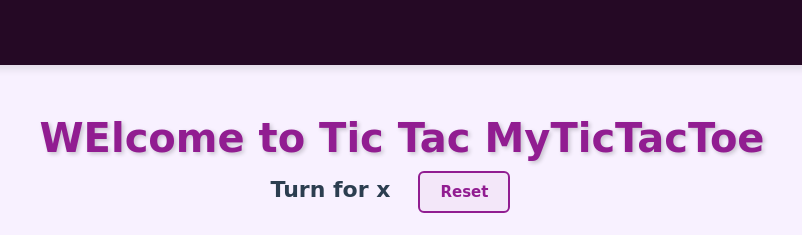
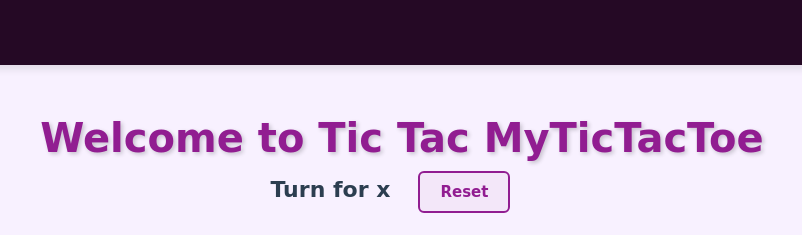
Before and after one commit to nitin-sisodiya/Tic-Tac-Toe, a plain HTML site: page index.html in a window 1280 px wide. Shown: the top 235 px of the page, 440-1242 px from the left. Drawn offline with Linux system fonts and the light colour scheme; a web font is replaced by a local one.

Commit message:
WELcome change to the Welcome

```diff
--- a/index.html
+++ b/index.html
@@ -26,7 +26,7 @@
         <div class="box bb-0 br-0"><span class="boxtext"></span></div>
       </div>
       <div class="gameInfo">
-        <h1>WElcome to Tic Tac MyTicTacToe</h1>
+        <h1>Welcome to Tic Tac MyTicTacToe</h1>
         <div>
           <span class="info">Turn for x</span>
           <button id="reset">Reset</button>
```
Also changed, not shown: 1 other file.
